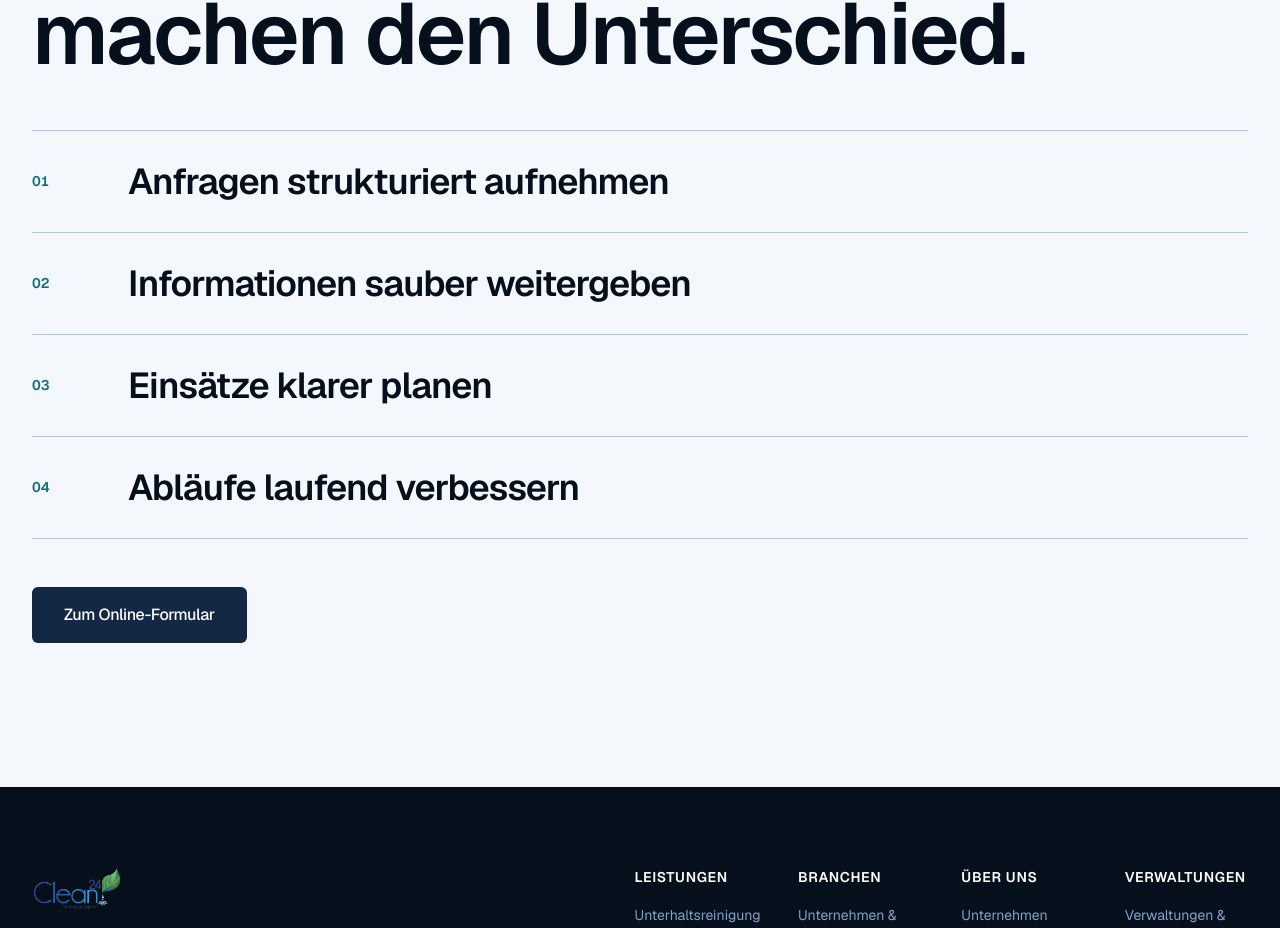
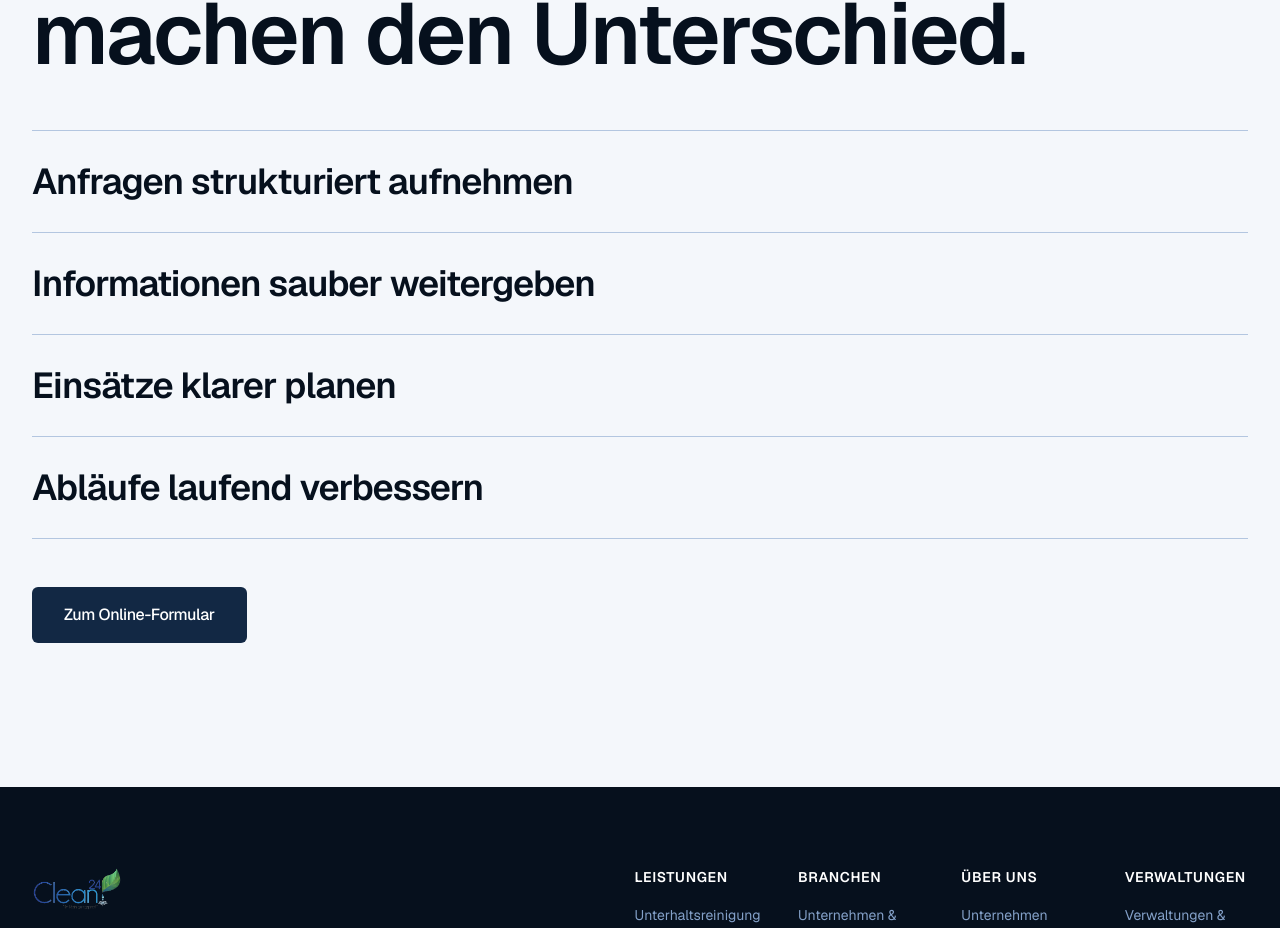
Before and after one commit to oguzabii/clean24-corporate-website, a Next.js app: page /innovation in a window 1280 px wide. Shown: the part 2034-2962 px from the top of the page. Built offline with nearby package versions, Linux system fonts and the light colour scheme.

Commit message:
Remove decorative numbering from innovation page

```diff
--- a/app/innovation/page.tsx
+++ b/app/innovation/page.tsx
@@ -82,14 +82,8 @@ export default function InnovationPage() {
             </h2>
           </div>
           <div className="mt-14 divide-y divide-navy-200 border-y border-navy-200">
-            {improvements.map((item, index) => (
-              <div
-                key={item}
-                className="grid gap-4 py-7 sm:grid-cols-[5rem_1fr] sm:items-center"
-              >
-                <span className="text-sm font-semibold tabular-nums text-teal-700">
-                  0{index + 1}
-                </span>
+            {improvements.map((item) => (
+              <div key={item} className="py-7">
                 <p className="text-3xl font-semibold leading-tight tracking-tight text-navy-950 sm:text-4xl">
                   {item}
                 </p>
```
